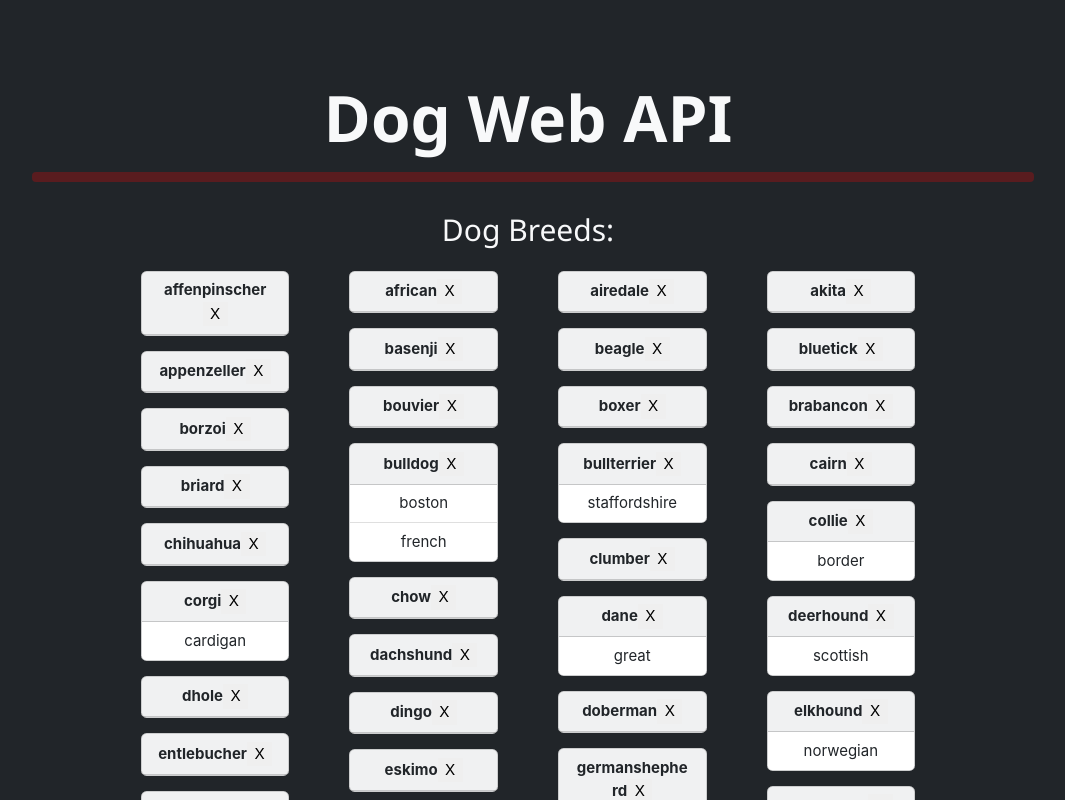
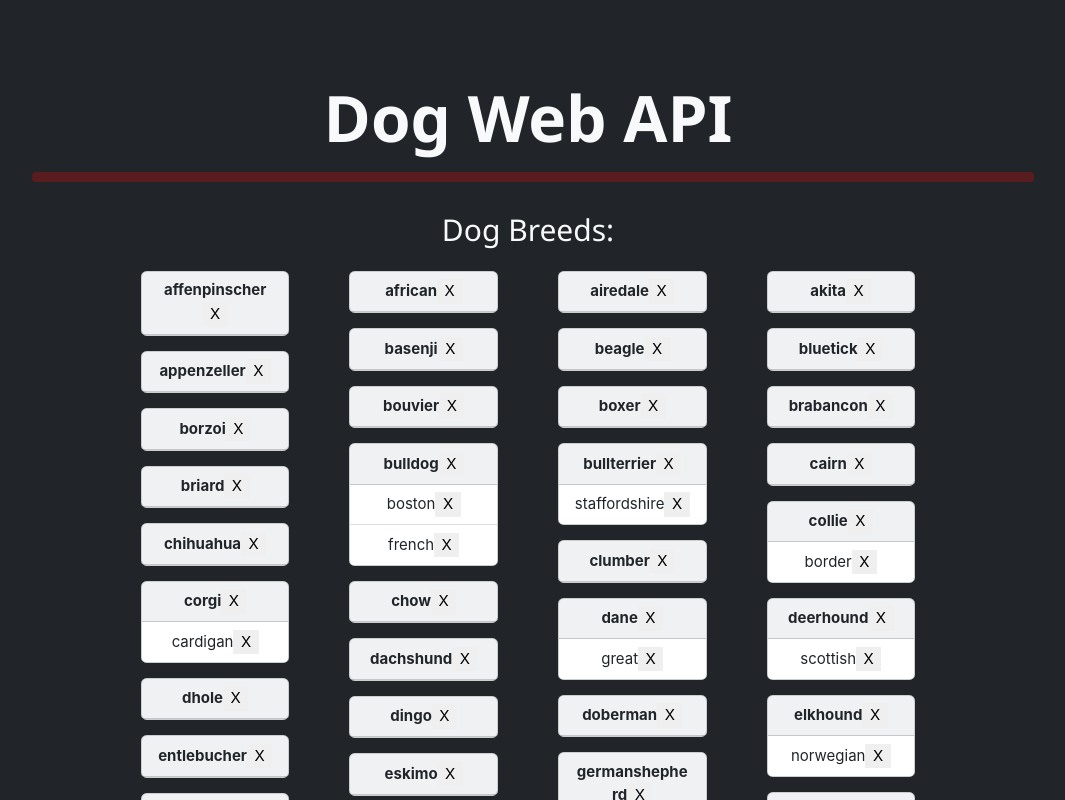
Before and after one commit to jackwiggall/Dogs-Web-API, a React (Create React App) app in the folder my-app/: page / in a window 1280 px wide. Shown: the top 800 px of the page, without its empty margins (112-1177 px from the left). Built offline with nearby package versions, Linux system fonts and the light colour scheme.

Commit message:
dog breed deletion

```diff
--- a/my-app/src/App.js
+++ b/my-app/src/App.js
@@ -37,7 +37,9 @@ function displayDogs(dogList) {
         }}>X</button></div>
       </div></div></div>}else {
         var forEachData = [];
-        dog.forEach((d,i) => {if (d!==dog[0]) {forEachData.push(<li className="list-group-item" key={i}>{d}</li>)}});
+        dog.forEach((d,i) => {if (d!==dog[0]) {forEachData.push(<li className="list-group-item" key={i}>{d}<button className="px-2" style={{border:"none"}} onClick={() => {
+          deleteDogBreed(dogList,dog,index,i);
+        }}>X</button></li>)}});
 
         return <div className="masonry-item" key={index}>
         <div className="grid-item m-3">
@@ -55,6 +57,16 @@ function displayDogs(dogList) {
       }
   })
   return dogView;
+}
+
+function deleteDogBreed(newList,dogs,index,i) {
+  //remove dog breed where the user has clicked from list
+  dogs = [...dogs.slice(0, i), ...dogs.slice(i + 1)];
+  newList[index] = dogs;
+
+  //need to change from page reload to state update
+  localStorage.setItem("dogList",JSON.stringify(newList));
+  window.location.reload(false);
 }
 
 function deleteDog(newList,index) {
@@ -129,7 +141,10 @@ const [name, setName] = useState('');
                     <div className="card bg-light text-dark">
                       <div className="card-header"><strong>
                         {name}
-                      </strong></div>
+                      </strong>
+                      <button className="px-2" style={{border:"none"}} onClick={() => {
+                        deleteDog(dogs,nextId);
+                      }}>X</button></div>
                     </div></div></div>
                 ]);
 
```
